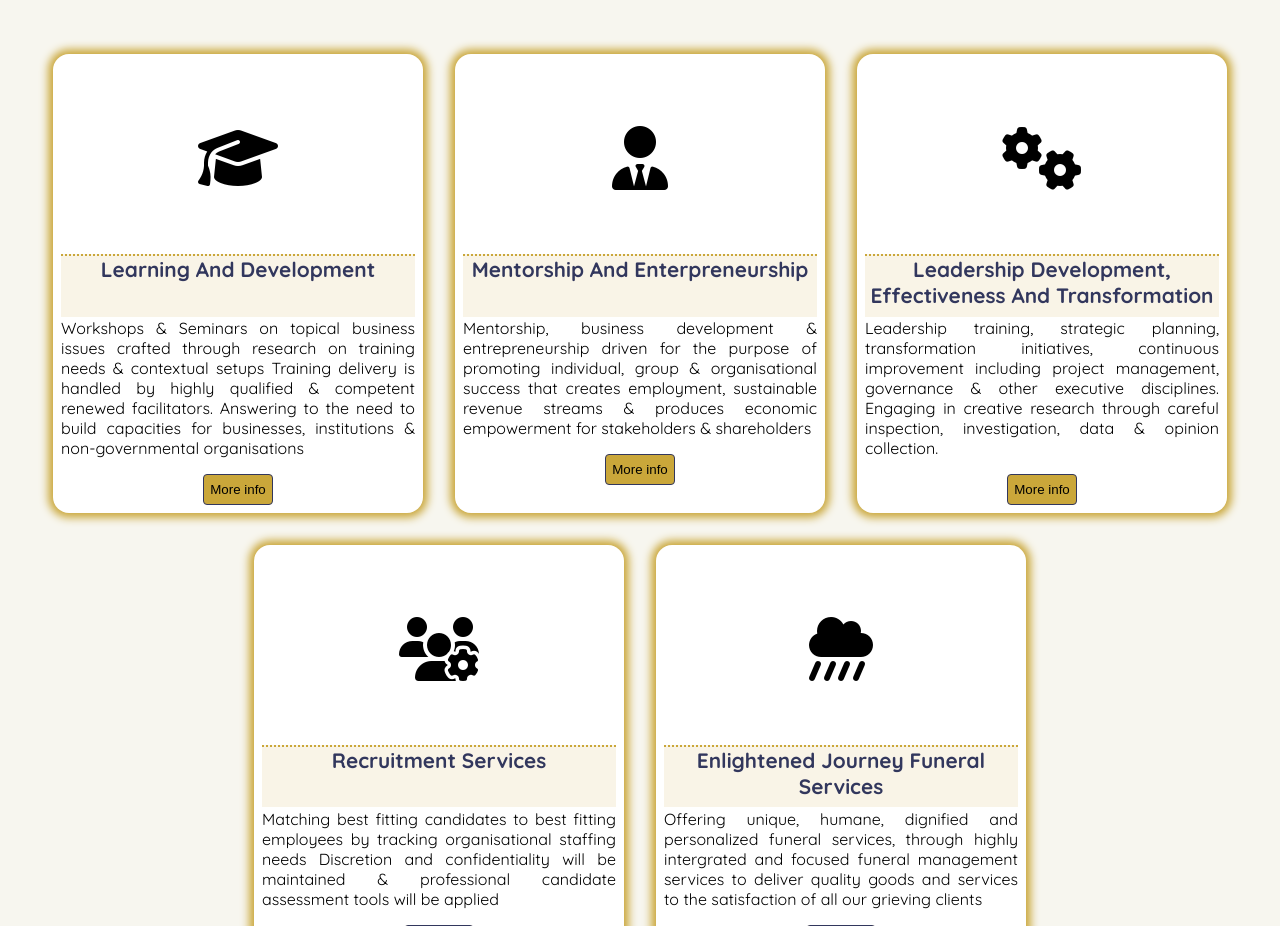
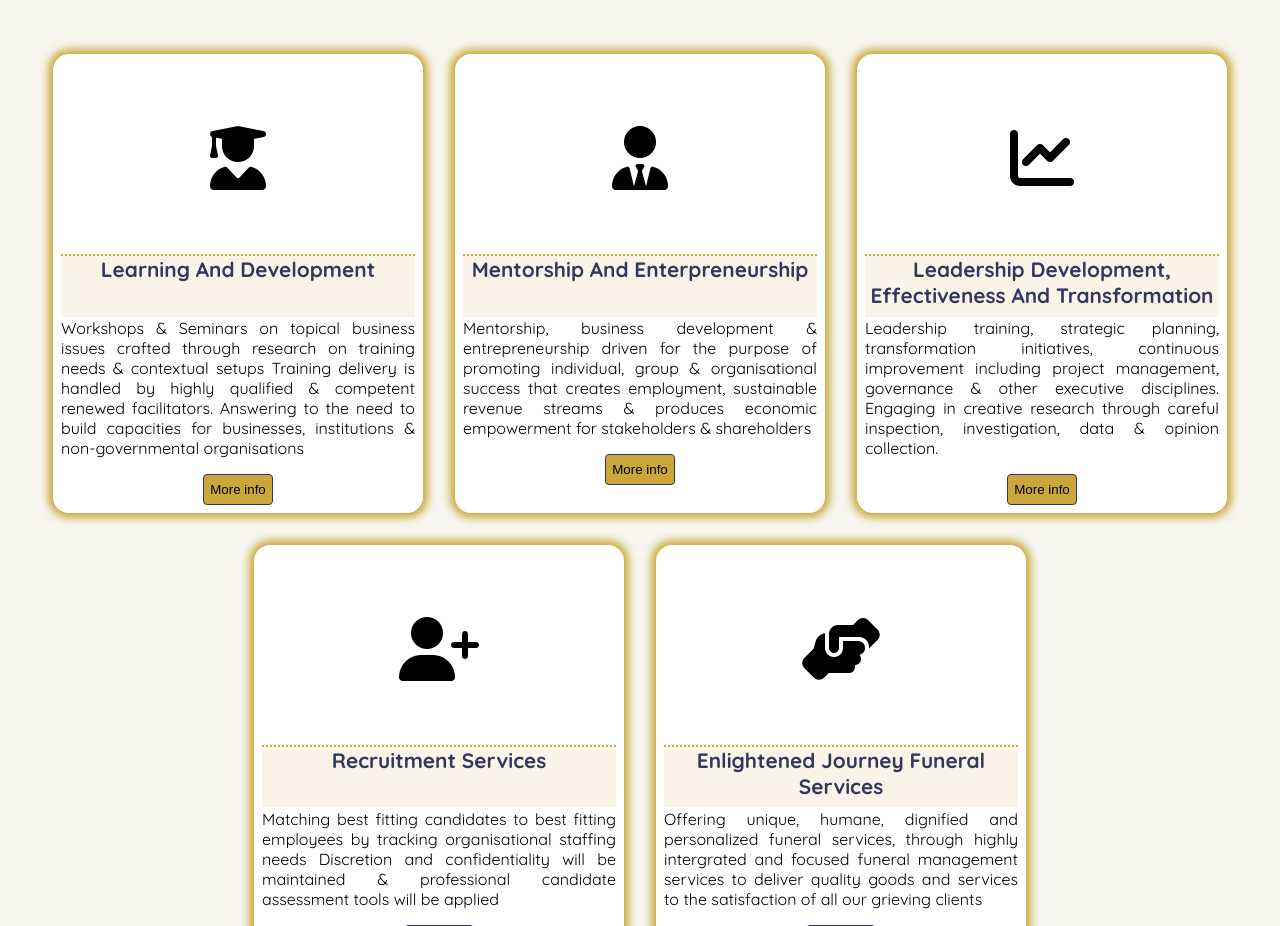
Before and after one commit to willhitman/Enlightened, a plain HTML site: page index.html in a window 1280 px wide. Shown: the part 920-1846 px from the top of the page. Drawn offline with Linux system fonts and the light colour scheme.

Commit message:
changed the icons for the home page

```diff
--- a/index.html
+++ b/index.html
@@ -51,7 +51,7 @@
         <div class="cards">
           <div class="card">
             <div class="heading">
-              <figure class="card-fa fa fa-graduation-cap zoom"></figure>
+              <figure class="card-fa fa fa-user-graduate zoom"></figure>
               <figcaption>Learning And Development</figcaption>
             </div>
             <div class="body">
@@ -93,7 +93,7 @@
 
           <div class="card">
             <div class="heading">
-              <figure class="card-fa fa fa-cogs zoom"></figure>
+              <figure class="card-fa fa fa-chart-line zoom"></figure>
               <figcaption>
                 Leadership Development, Effectiveness And Transformation
               </figcaption>
@@ -114,7 +114,7 @@
 
           <div class="card">
             <div class="heading">
-              <figure class="card-fa fa fa-users-cog zoom"></figure>
+              <figure class="card-fa fa fa-user-plus zoom"></figure>
               <figcaption>Recruitment Services</figcaption>
             </div>
             <div class="body">
@@ -133,7 +133,7 @@
 
           <div class="card">
             <div class="heading">
-              <figure class="card-fa fa fa-cloud-showers-heavy zoom"></figure>
+              <figure class="card-fa fa fa-hands-helping zoom"></figure>
               <figcaption>Enlightened Journey Funeral Services</figcaption>
             </div>
             <div class="body">
```
